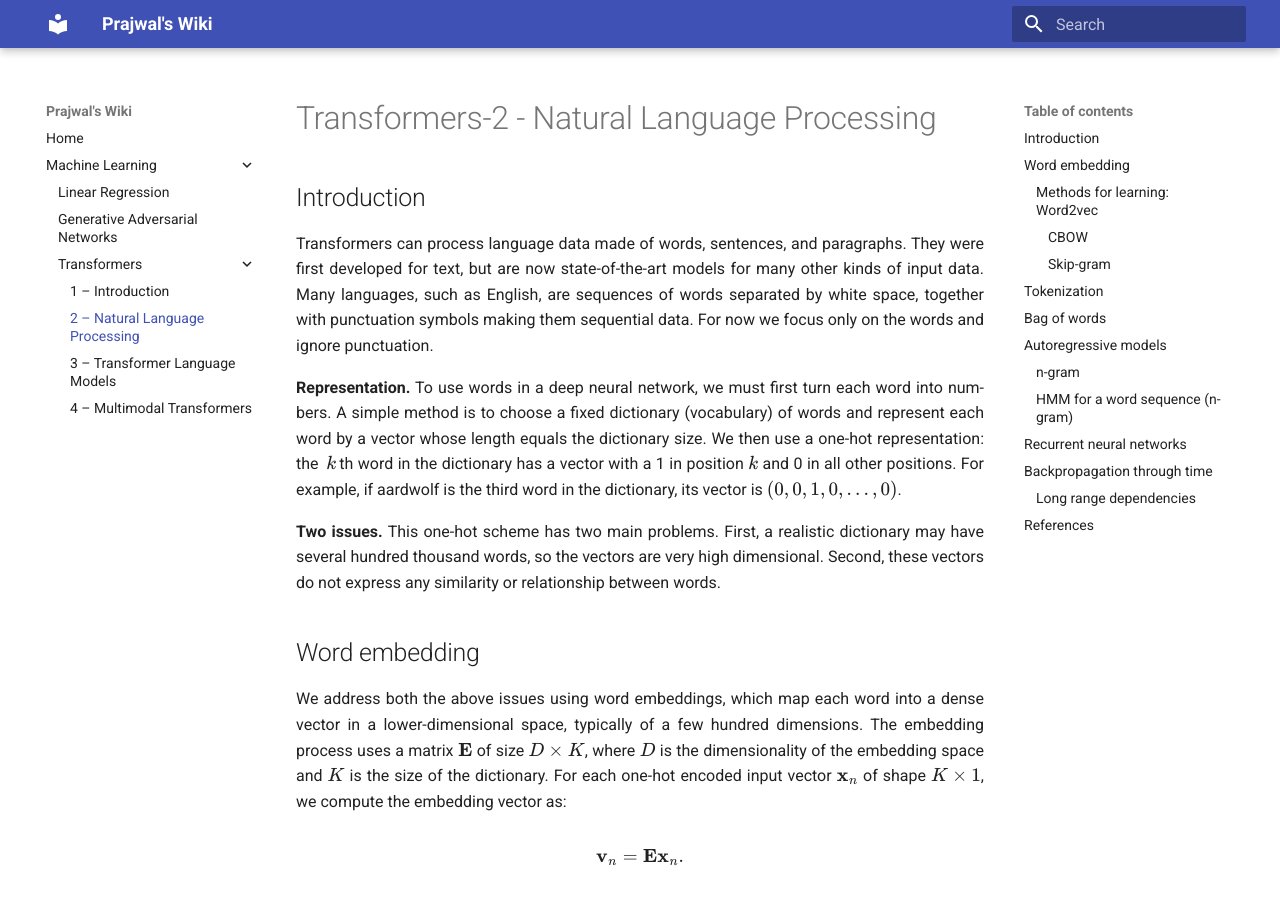
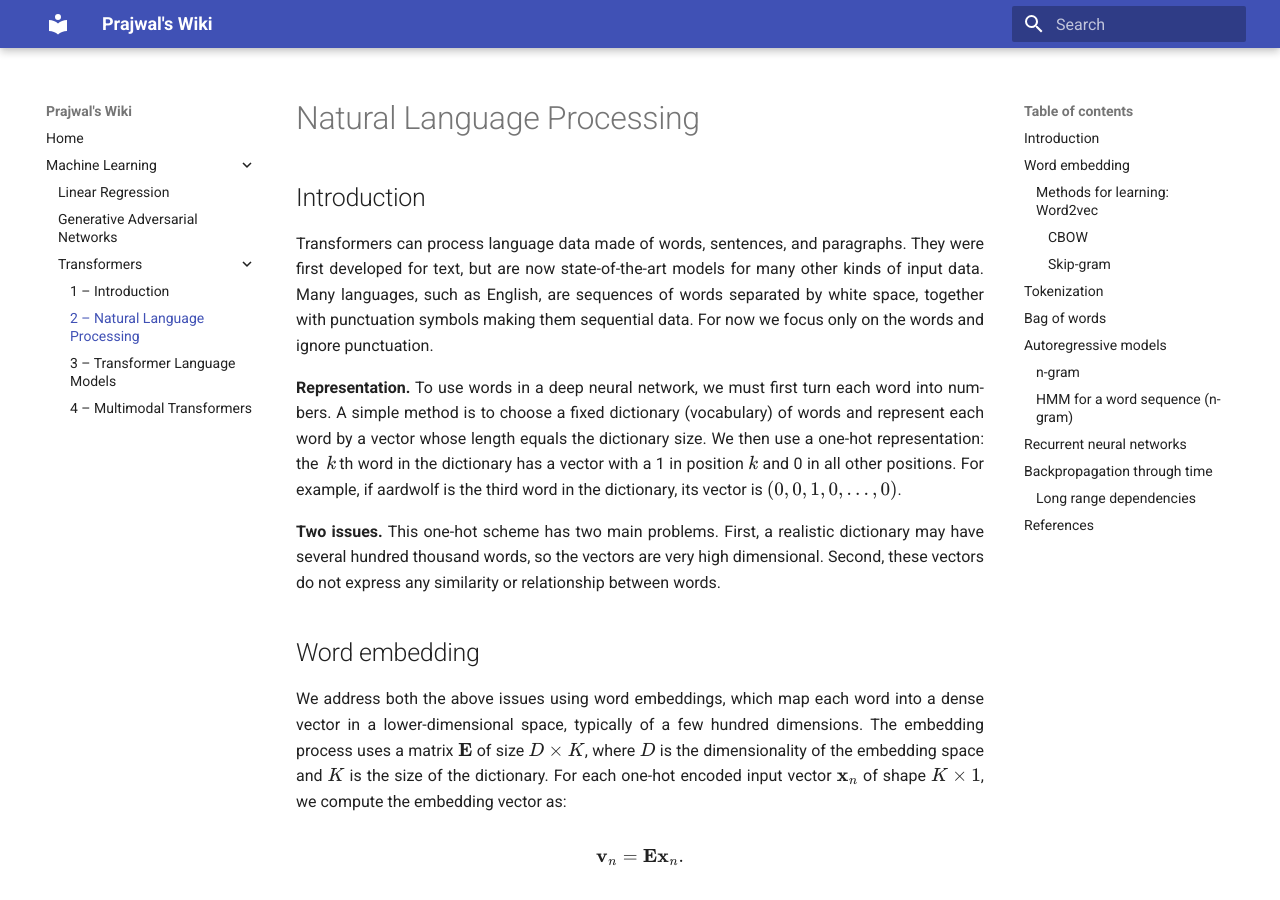
Before and after one commit to pj1911/my-wiki, an MkDocs documentation site: the page built from docs/Transformers-2-NLP.md, in a window 1280 px wide and 900 px high. Built offline with MkDocs 1.6.1 and Material for MkDocs 9.7.7, drawn with Linux system fonts in a browser that asks for light colours.

Commit message:
Update Transformers-2-NLP.md

```diff
--- a/docs/Transformers-2-NLP.md
+++ b/docs/Transformers-2-NLP.md
@@ -1,4 +1,4 @@
-# Transformers-2 - Natural Language Processing
+# Natural Language Processing
 
 ## Introduction
 
```
